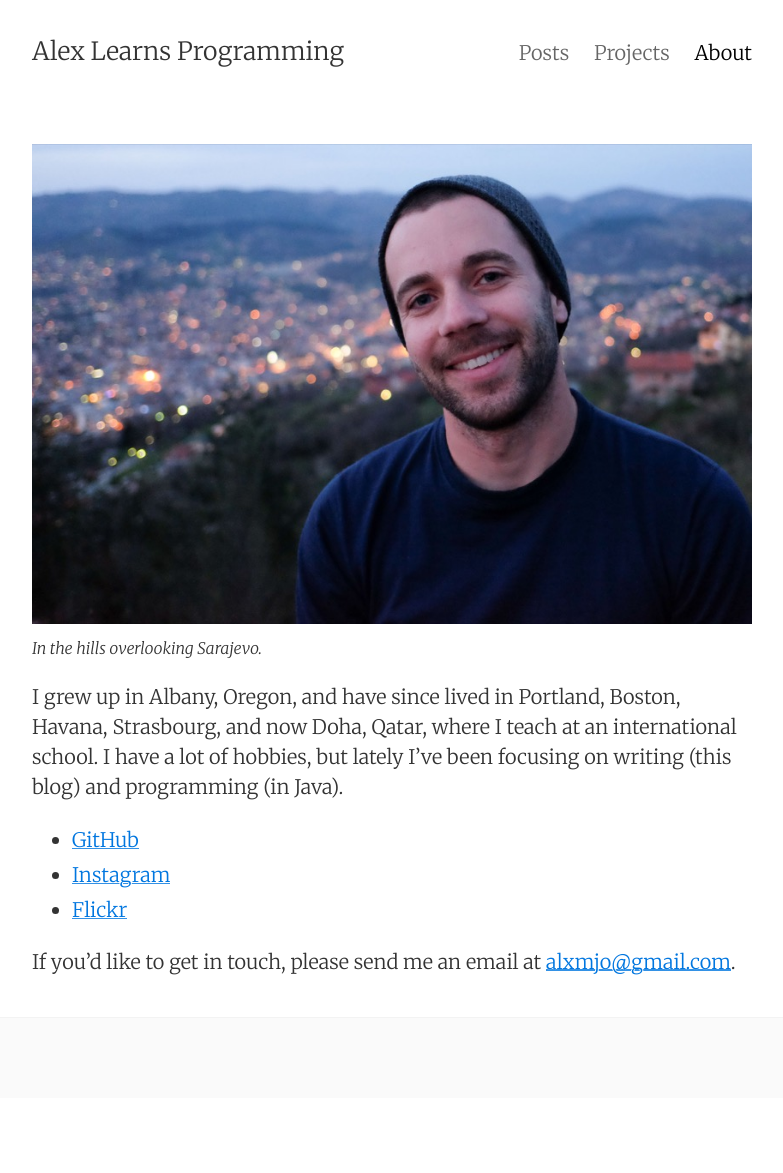
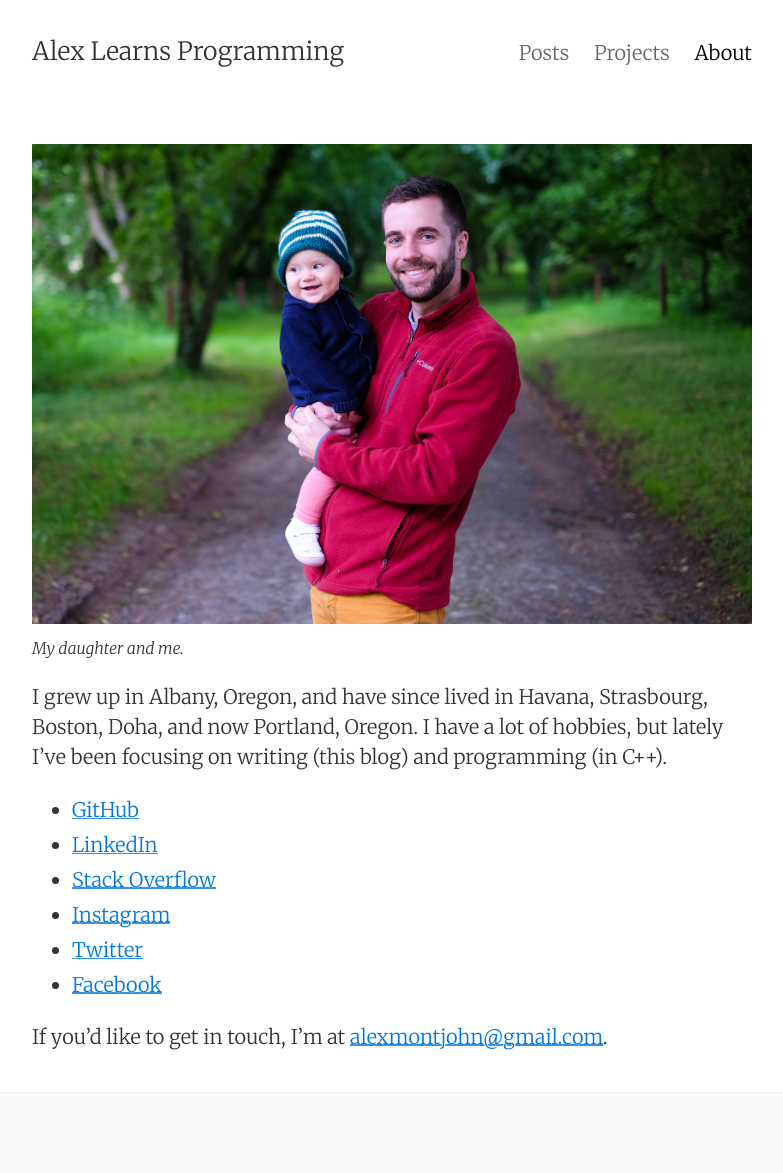
Before and after one commit to alxmjo/code, a Jekyll site: the page built from about.md, in a window 1280 px wide. Shown: the whole page, without its empty margins (248-1031 px from the left). Built offline with Jekyll 4.4.1, drawn with Linux system fonts in a browser that asks for light colours; before the commit the page ends 1098 px from its top, so only the background shows below that.

Commit message:
Add new face image and update about me page
Adds new profile picture of me and Idara and adds a few more links and
tiny updates to my about page.

```diff
--- a/_config.yml
+++ b/_config.yml
@@ -7,7 +7,7 @@ baseurl:     ""
 url:         "http://code.alxmjo.com"
 date_format: "%b %-d, %Y"
 excerpt_separator: <!--more-->
-face_image: /images/23153-2015-Apr-16-AMJ-X-840px.jpg
+face_image: /images/35271-2017-Jun-23-AMJ-X.jpg
 non_face_image: /images/cs261notes.jpg
 
 # Google services
--- a/about.md
+++ b/about.md
@@ -4,13 +4,16 @@ title:
 permalink: /about/
 ---
 
-![me in sarajevo](/images/23153-2015-Apr-16-AMJ-X-840px.jpg)
-*In the hills overlooking Sarajevo.*
+![alex and idara](/images/35271-2017-Jun-23-AMJ-X.jpg)
+*My daughter and me.*
 
-I grew up in Albany, Oregon, and have since lived in Portland, Boston, Havana, Strasbourg, and now Doha, Qatar, where I teach at an international school. I have a lot of hobbies, but lately I’ve been focusing on writing (this blog) and programming (in Java).
+I grew up in Albany, Oregon, and have since lived in Havana, Strasbourg, Boston, Doha, and now Portland, Oregon. I have a lot of hobbies, but lately I’ve been focusing on writing (this blog) and programming (in C++).
 
 * [GitHub](http://github.com/alxmjo)
-* [Instagram](http://instagram.com/alxmjo)
-* [Flickr](http://flickr.com/alexazul)
+* [LinkedIn](https://www.linkedin.com/in/alxmjo/)
+* [Stack Overflow](https://stackoverflow.com/users/3292279/alex-johnson)
+* [Instagram](https://www.instagram.com/alxmjo/)
+* [Twitter](https://twitter.com/alxmjo)
+* [Facebook](http://facebook.com/alexmontjohn)
 
-If you'd like to get in touch, please send me an email at <alxmjo@gmail.com>.
+If you'd like to get in touch, I'm at <alexmontjohn@gmail.com>.
```
Also changed, not shown: images/35271-2017-Jun-23-AMJ-X.jpg (added).
